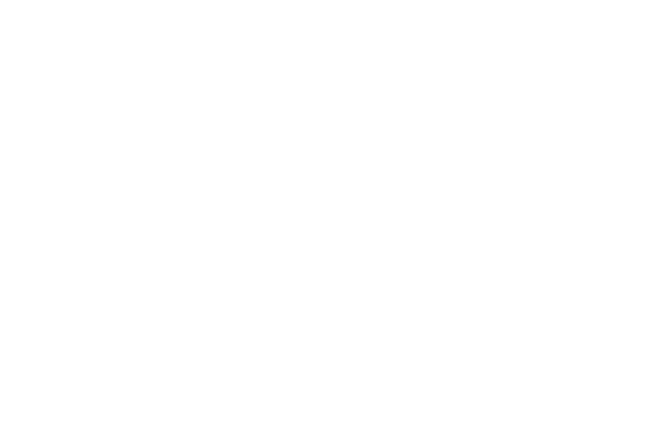
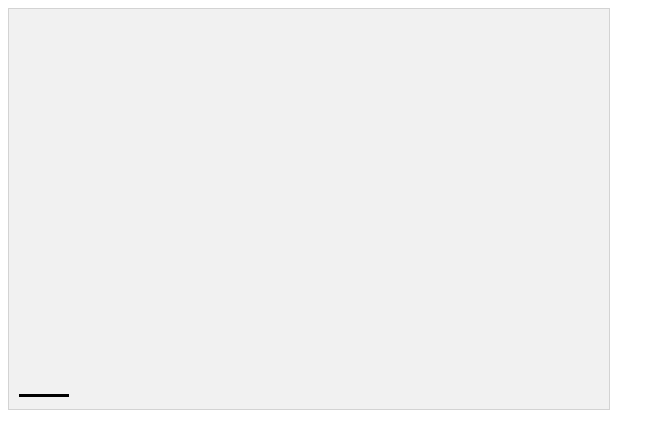
Before and after one commit to romanoreggie/Project1, a plain HTML site: page project_files/index.html in a window 1280 px wide. Shown: the whole page, without its empty margins (0-665 px from the left). Drawn offline with Linux system fonts and the light colour scheme.

Commit message:
added canvas and bottom game piece

```diff
--- a/project_files/app.js
+++ b/project_files/app.js
@@ -1 +1,26 @@
 console.log("Up and running");
+
+function startGame() {
+    myGameArea.start();
+    myGamePiece = new component(50, 3, "black", 10, 385);
+}
+
+var myGameArea = {
+    canvas : document.createElement("canvas"),
+    start : function() {
+        this.canvas.width = 600;
+        this.canvas.height = 400;
+        this.context = this.canvas.getContext("2d");
+        document.body.insertBefore(this.canvas, document.body.childNodes[0]);
+    }
+}
+
+function component(width, height, color, x, y) {
+    this.width = width;
+    this.height = height;
+    this.x = x;
+    this.y = y;
+    ctx = myGameArea.context;
+    ctx.fillStyle = color;
+    ctx.fillRect(this.x, this.y, this.width, this.height);
+}
--- a/project_files/index.html
+++ b/project_files/index.html
@@ -1,13 +1,14 @@
 <!DOCTYPE html>
 <html lang="en" dir="ltr">
   <head>
-
+    <meta name="viewport" content="width=device-width, initial-scale=1.0"/>
     <meta charset="utf-8">
 
-    <link href="style.css" type="text/css">
+    <link href="style.css" rel="stylesheet" type="text/css">
     <title></title>
   </head>
-  <body>
+
+  <body onload="startGame()">
 
 
     <script src="app.js" type="text/javascript"></script>
--- a/project_files/style.css
+++ b/project_files/style.css
@@ -0,0 +1,4 @@
+canvas {
+    border: 1px solid #d3d3d3;
+    background-color: #f1f1f1;
+}
```
Also changed, not shown: 1 other file.
